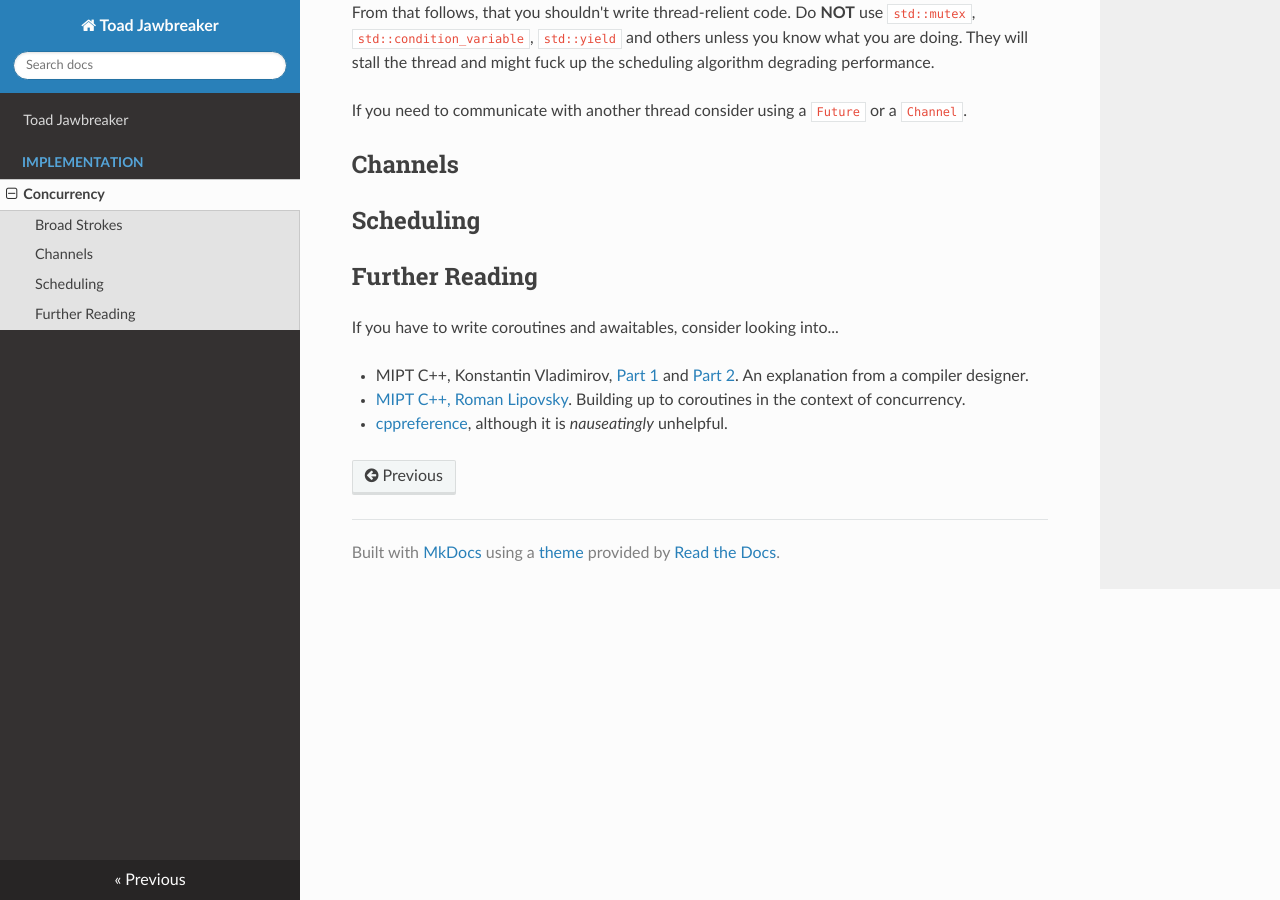
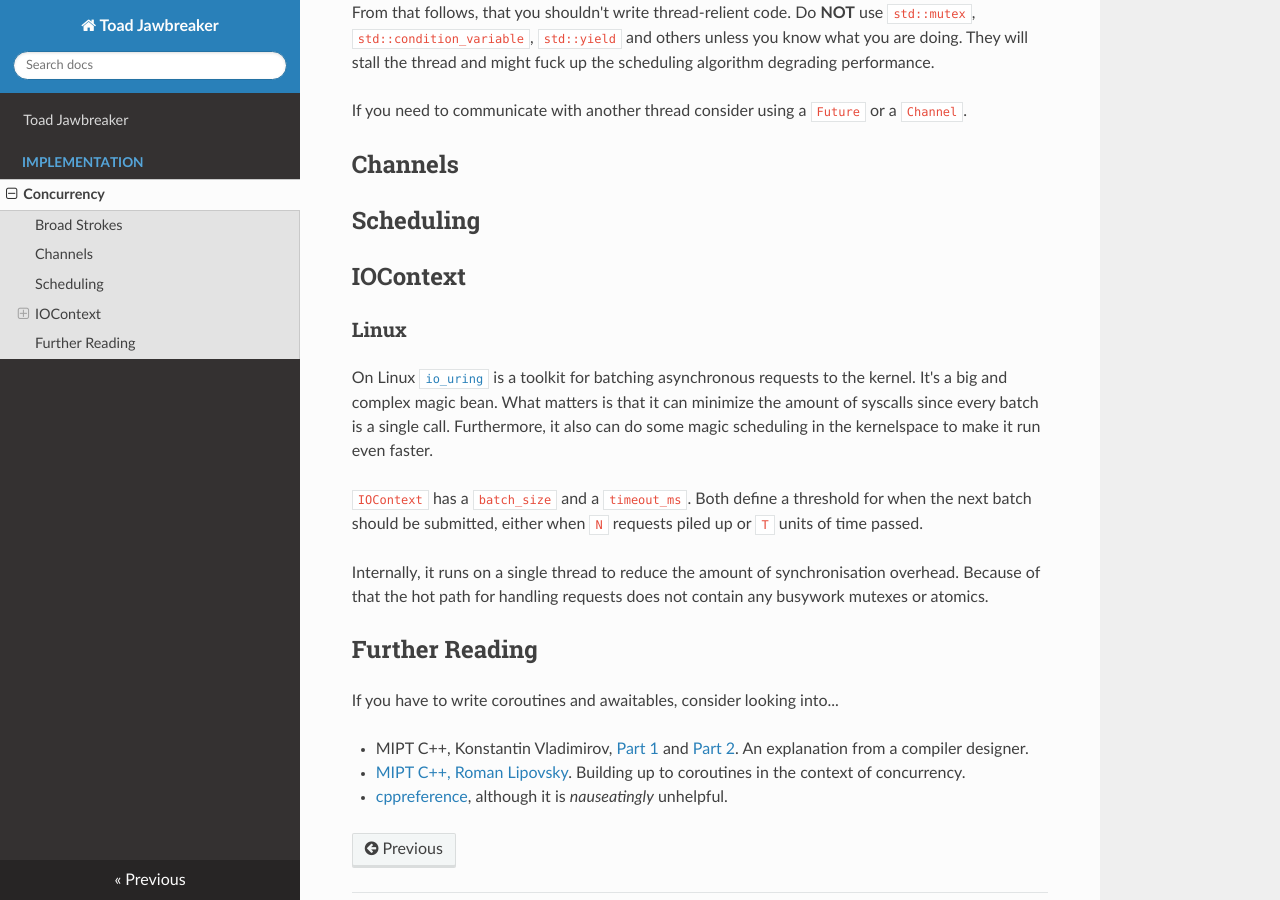
Before and after one commit to ktnlvr/toad-jawbreaker, an MkDocs documentation site: the page built from docs/implementation/concurrency.md, in a window 1280 px wide and 900 px high, scrolled down 889 px. Built offline with MkDocs 1.6.1, drawn with Linux system fonts in a browser that asks for light colours; nearby versions of some CDN libraries.

Commit message:
Document IOContext

```diff
--- a/docs/implementation/concurrency.md
+++ b/docs/implementation/concurrency.md
@@ -38,6 +38,16 @@ If you need to communicate with another thread consider using a `Future` or a `C
 
 ## Scheduling
 
+## IOContext
+
+### Linux
+
+On Linux [`io_uring`](https://man7.org/linux/man-pages/man7/io_uring.7.html) is a toolkit for batching asynchronous requests to the kernel. It's a big and complex magic bean. What matters is that it can minimize the amount of syscalls since every batch is a single call. Furthermore, it also can do some magic scheduling in the kernelspace to make it run even faster.
+
+`IOContext` has a `batch_size` and a `timeout_ms`. Both define a threshold for when the next batch should be submitted, either when `N` requests piled up or `T` units of time passed.
+
+Internally, it runs on a single thread to reduce the amount of synchronisation overhead. Because of that the hot path for handling requests does not contain any busywork mutexes or atomics.
+
 ## Further Reading
 
 If you have to write coroutines and awaitables, consider looking into...
```
